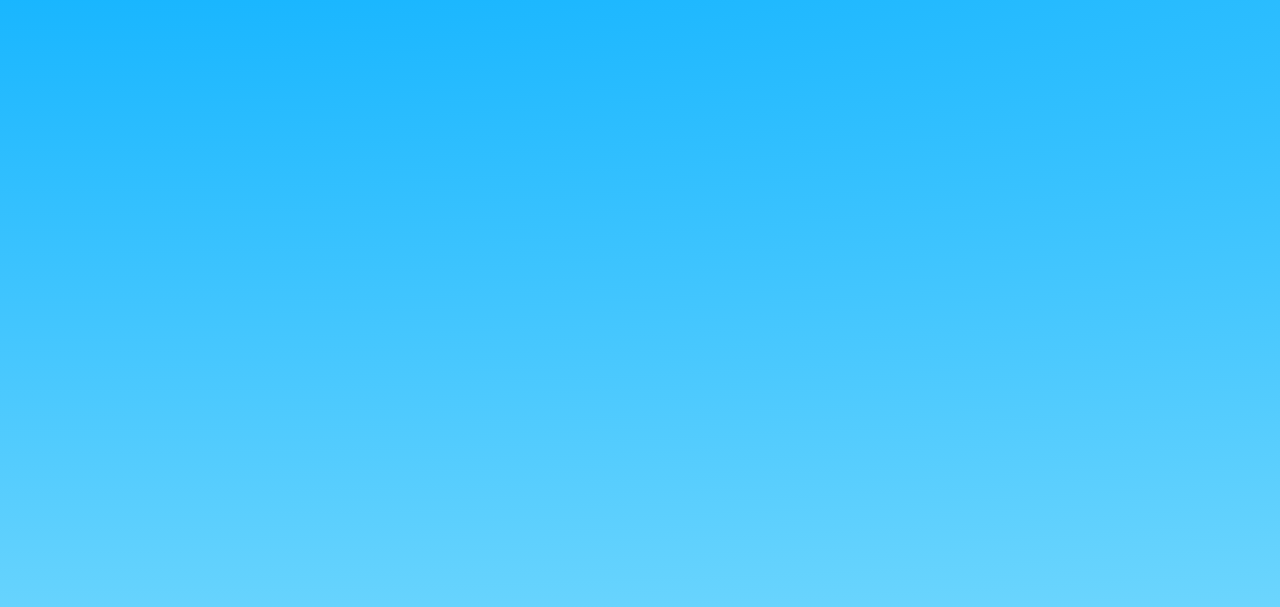
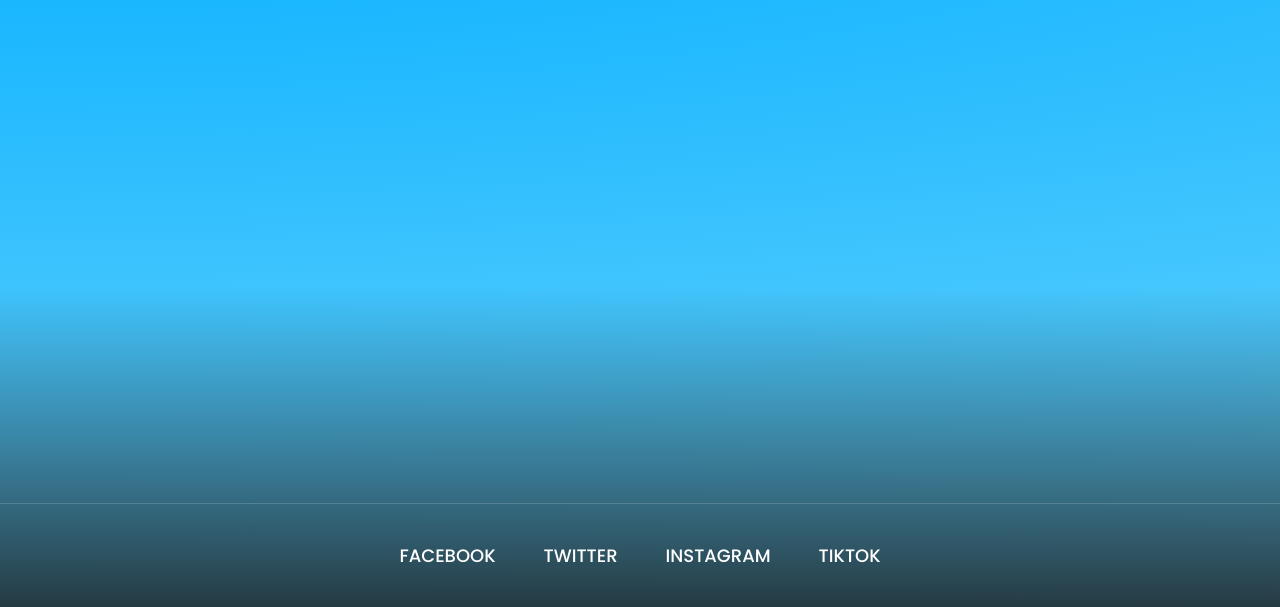
Before and after one commit to MellonFive/Barbie, a plain HTML site: page index.html in a window 1280 px wide. Shown: the part 193-800 px from the top of the page. Drawn offline with Linux system fonts and the light colour scheme.

Commit message:
Criando o projeto

```diff
--- a/index.html
+++ b/index.html
@@ -16,7 +16,13 @@
 <body>
   <div class="app">
     <div class="background">
-      <h1>Background</h1>
+      <img class="cloud" src="./assets/clouds/cloud-1.png" alt="Imagem de nuvem">
+      <img class="cloud" src="./assets/clouds/cloud-2.png" alt="Imagem de nuvem">
+      <img class="cloud" src="./assets/clouds/cloud-3.png" alt="Imagem de nuvem">
+      <img class="cloud" src="./assets/clouds/cloud-4.png" alt="Imagem de nuvem">
+      <img class="cloud" src="./assets/clouds/cloud-5.png" alt="Imagem de nuvem">
+
+      <img class="car" src="./assets/background.png" alt="">
     </div>
 
     <nav>
@@ -28,7 +34,10 @@
     </main>
 
     <footer>
-      <h1>footer</h1>
+      <a href="">FACEBOOK</a>
+      <a href="">TWITTER</a>
+      <a href="">INSTAGRAM</a>
+      <a href="">TIKTOK</a>
     </footer>
   </div>
 </body>
--- a/styles/background.css
+++ b/styles/background.css
@@ -0,0 +1,27 @@
+.background {
+  z-index: -1;
+  position: absolute;
+  inset: 0;
+
+  display: flex;
+}
+
+.background:after {
+  content: '';
+  position: absolute;
+  inset: 0;
+
+  background: var(--shadow-car);
+}
+
+.cloud {
+  display: none;
+  position: absolute;
+}
+
+.car {
+  width: 100%;
+  height: auto;
+
+  margin-top: auto;
+}
--- a/styles/footer.css
+++ b/styles/footer.css
@@ -0,0 +1,15 @@
+footer {
+  width: 100%;
+
+  display: flex;
+  align-items: center;
+  justify-content: center;
+  column-gap: 48px;
+
+  padding: 38px 0;
+  border-top: 1px solid var(--silver);
+}
+
+footer a {
+  font-size: 18px;
+}
--- a/styles/global.css
+++ b/styles/global.css
@@ -40,4 +40,6 @@ a {
   width: 100%;
   height: 100vh;
   overflow: hidden;
+
+  position: relative;
 }
--- a/styles/main.css
+++ b/styles/main.css
@@ -0,0 +1,5 @@
+main {
+  flex: 1;
+  /* background: red; */
+
+}
--- a/styles/nav.css
+++ b/styles/nav.css
@@ -0,0 +1,3 @@
+nav {
+  /* background: pink; */
+}
```
